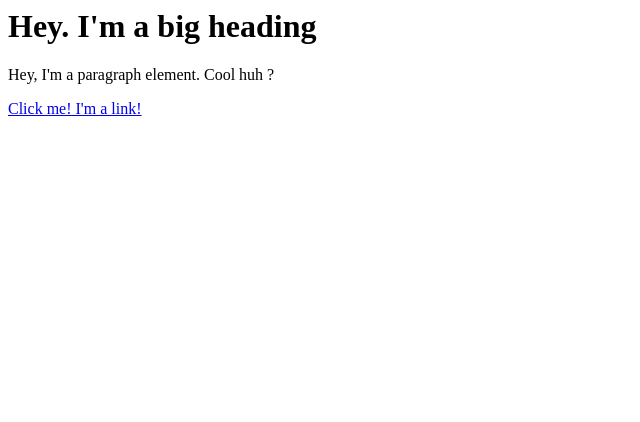
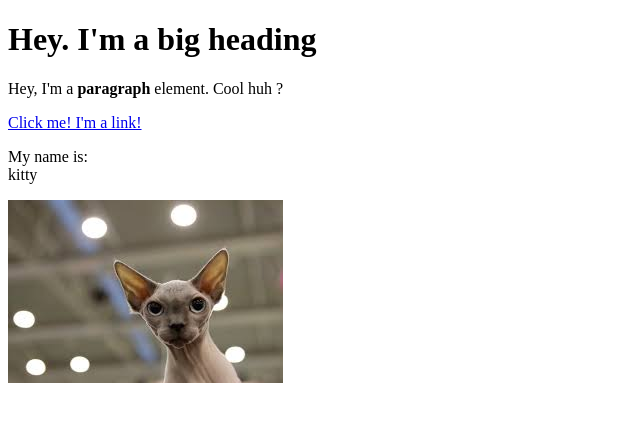
Before and after one commit to leevalen/Cartoon-Hero, a plain HTML site: page test.html in a window 1280 px wide. Shown: the whole page, without its empty margins (0-640 px from the left). Drawn offline with Linux system fonts and the light colour scheme.

Commit message:
Added cat image and a few more elements

```diff
--- a/test.html
+++ b/test.html
@@ -1,3 +1,17 @@
+<!DOCTYPE html>
+<!DOCTYPE html>
+<html>
+<head>
+	<title>Test Page</title>
+</head>
+<body>
+
+</body>
 <h1>Hey. I'm a big heading</h1>
-<p>Hey, I'm a paragraph element. Cool huh ?</p>
+<p>Hey, I'm a <b>paragraph</b> element. Cool huh ?</p>
 <a href="https://google.com" target="blank" title="Let's go to google">Click me! I'm a link!</a>
+<p>My name is:<br>
+kitty</p>
+<img src="img/cat.jpeg">
+</body>
+</html>
```
Also changed, not shown: img/cat.jpeg (added).
